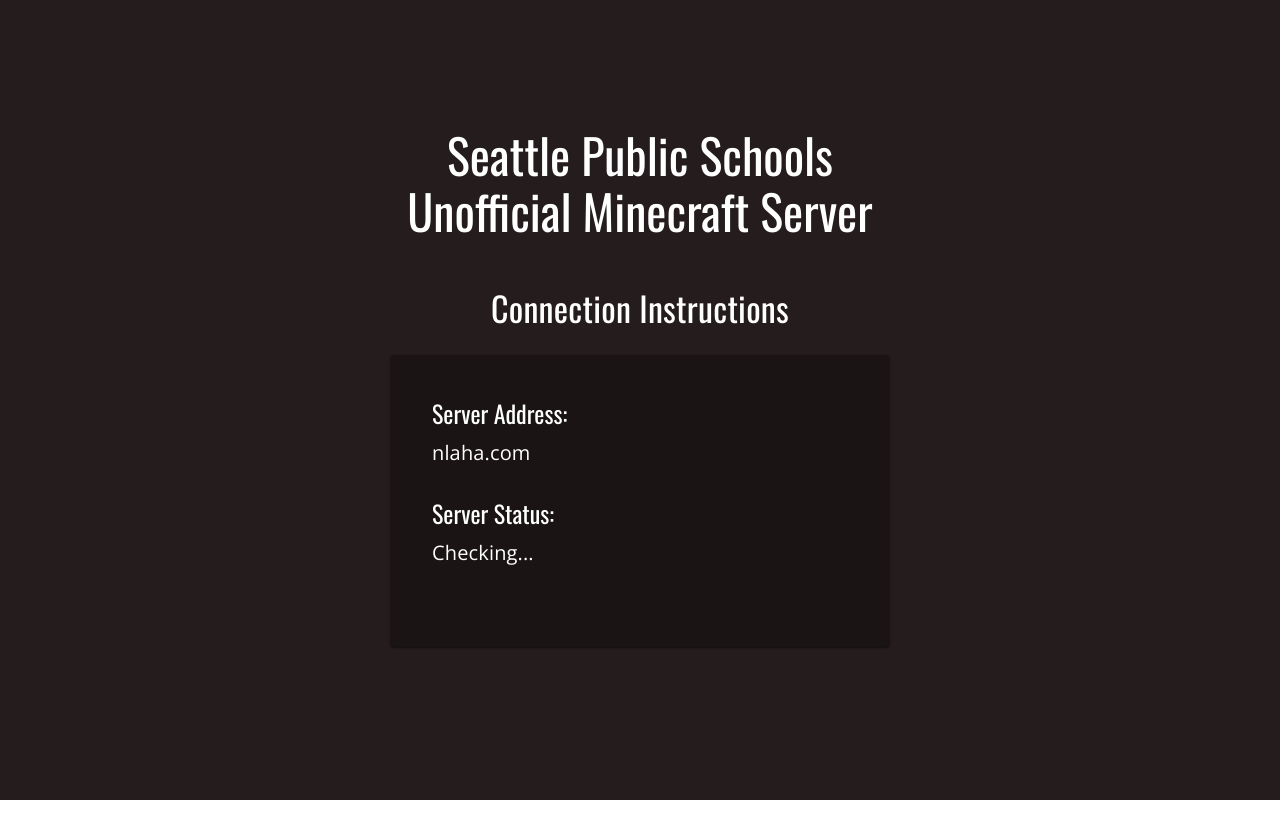
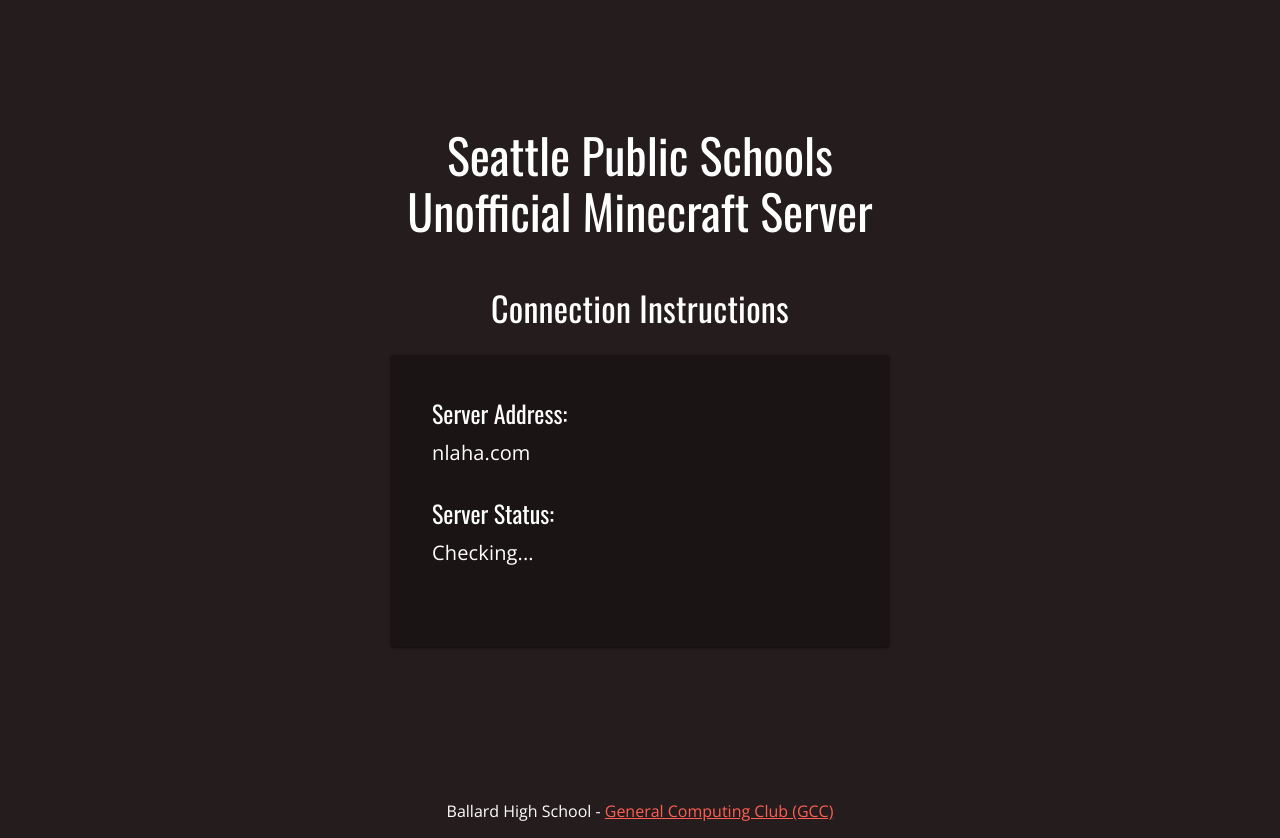
Before and after one commit to GCC-Minecraft-Team/sps-mc-link, a React (Create React App) app in the folder client/: page / in a window 1280 px wide. Before the commit the page ends 800 px from the top, so only its background shows below. Built offline with nearby package versions, Linux system fonts and the light colour scheme; no server answers.

Commit message:
add gcc footer

```diff
--- a/client/src/App.css
+++ b/client/src/App.css
@@ -14,6 +14,12 @@
     justify-content: center;
     font-size: calc(10px + 2vmin);
     color: white;
+}
+
+.App-footer {
+    background-color: #251d1d;
+    color: white;
+    padding-bottom: 1em;
 }
 
 .App-link {
--- a/client/src/App.jsx
+++ b/client/src/App.jsx
@@ -78,6 +78,12 @@
         </Route>
         <Route path="/auth/microsoft"></Route>
       </Router>
+      <div className="App">
+        <footer className="App-footer">
+          Ballard High School -{" "}
+          <a href="https://gcc.nlaha.com">General Computing Club (GCC)</a>
+        </footer>
+      </div>
     </ThemeProvider>
   );
 }
```
